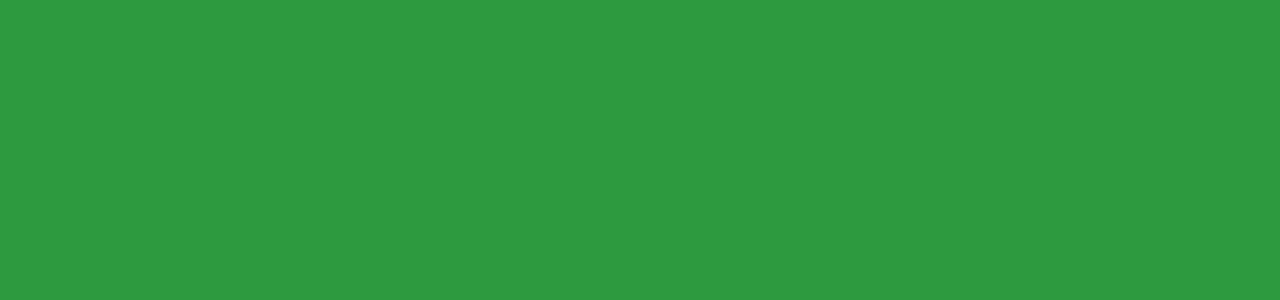
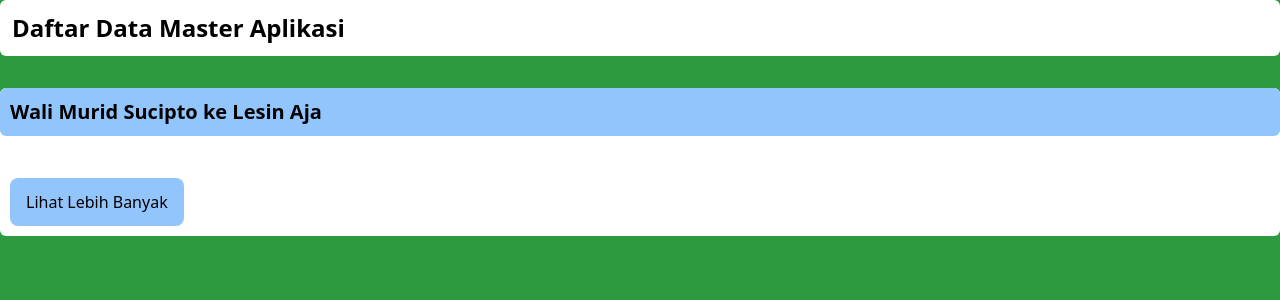
Before and after one commit to andirayka/lesinaja, a React (Create React App) app: page /daftar-pembayaran in a window 1280 px wide. Shown: the top 300 px of the page. Built offline with nearby package versions, Linux system fonts and the light colour scheme.

Commit message:
add notfound page

```diff
--- a/src/App.js
+++ b/src/App.js
@@ -5,14 +5,17 @@ import {
   Register,
   Account,
   Home,
+  NotFound,
   ListTutor,
   ListMaster,
+  ListPayment,
 } from "@pages";
-import { BrowserRouter as Router, Route } from "react-router-dom";
+import { BrowserRouter as Router, Route, Switch } from "react-router-dom";
 
 const App = () => {
   return (
     <Router>
+      <Switch>
         <Route path="/" exact component={Landing} />
         <Route path="/masuk" exact component={Login} />
         <Route path="/akun" exact component={Account} />
@@ -20,6 +23,9 @@ const App = () => {
         <Route path="/beranda" exact component={Home} />
         <Route path="/daftar-tutor" exact component={ListTutor} />
         <Route path="/daftar-master" exact component={ListMaster} />
+        <Route path="/daftar-pembayaran" exact component={ListPayment} />
+        <Route component={NotFound} />
+      </Switch>
     </Router>
   );
 };
--- a/src/pages/ListMaster.js
+++ b/src/pages/ListMaster.js
@@ -1,5 +1,5 @@
 import React from "react";
-import { Title, CardItem, CardKeyValue, Button } from "@components";
+import { Title, CardItem, Button } from "@components";
 
 const ListMaster = () => {
   return (
--- /dev/null
+++ b/src/pages/ListPayment.js
@@ -0,0 +1,22 @@
+import React from "react";
+import { Title, CardItem, Button, CardKeyValue } from "@components";
+
+const ListPayment = () => {
+  return (
+    <div>
+      <Title text="Daftar Data Master Aplikasi" type="pageTitle" />
+
+      <CardItem title="Wali Murid Sucipto ke Lesin Aja" containerClass="mt-8">
+        <div className="flex-row mt-8">
+          <Button
+            text="Lihat Lebih Banyak"
+            additionalClassName="bg-blue-300 rounded-lg font-medium"
+            onClick={() => {}}
+          />
+        </div>
+      </CardItem>
+    </div>
+  );
+};
+
+export default ListPayment;
--- /dev/null
+++ b/src/pages/NotFound.js
@@ -0,0 +1,11 @@
+import React from "react";
+
+const NotFound = () => {
+  return (
+    <div>
+      <p className="font-bold">Halaman Tidak Ditemukan</p>
+    </div>
+  );
+};
+
+export default NotFound;
--- a/src/pages/index.js
+++ b/src/pages/index.js
@@ -3,7 +3,19 @@ import Login from "./Login";
 import Account from "./Account";
 import Register from "./Register";
 import Home from "./Home";
+import NotFound from "./NotFound";
 import ListTutor from "./ListTutor";
 import ListMaster from "./ListMaster";
+import ListPayment from "./ListPayment";
 
-export { Landing, Login, Account, Register, Home, ListTutor, ListMaster };
+export {
+  Landing,
+  Login,
+  Account,
+  Register,
+  Home,
+  NotFound,
+  ListTutor,
+  ListMaster,
+  ListPayment,
+};
```
Lines whose indentation alone changed are shown as unchanged.
